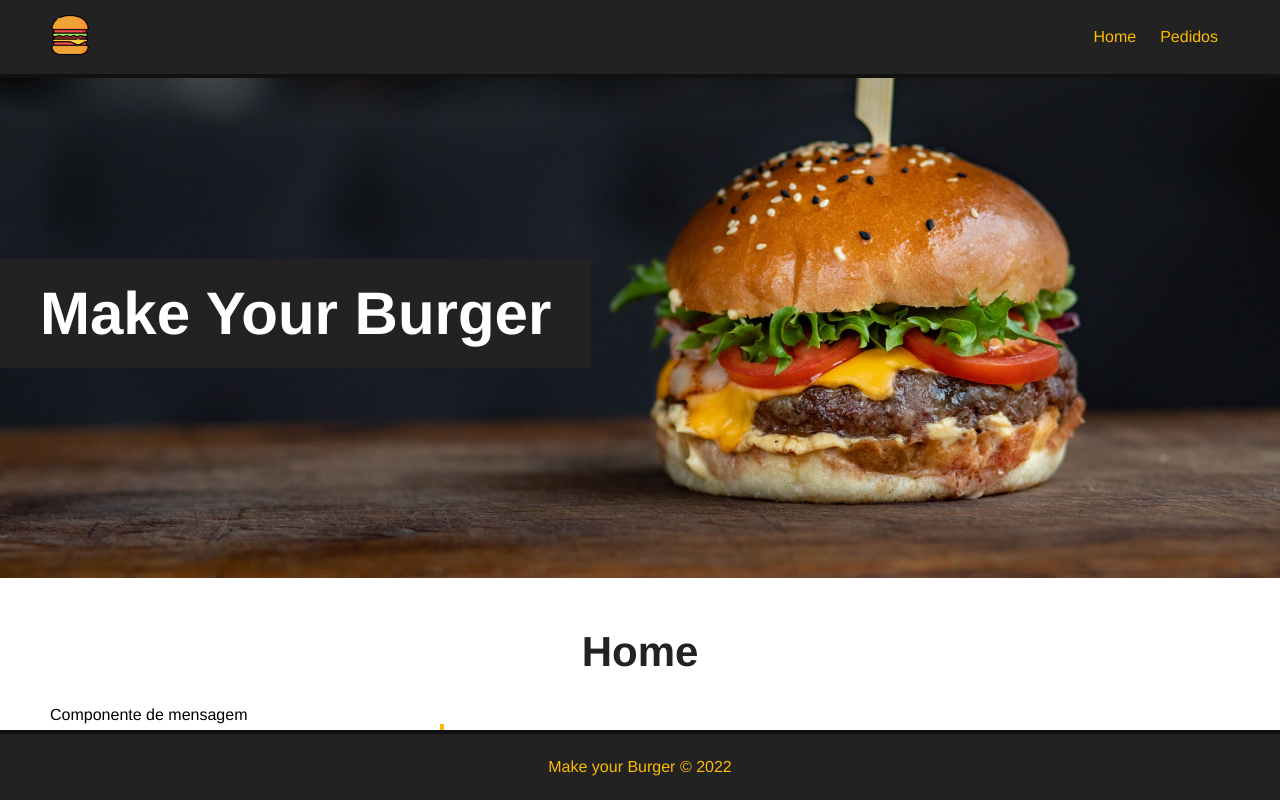
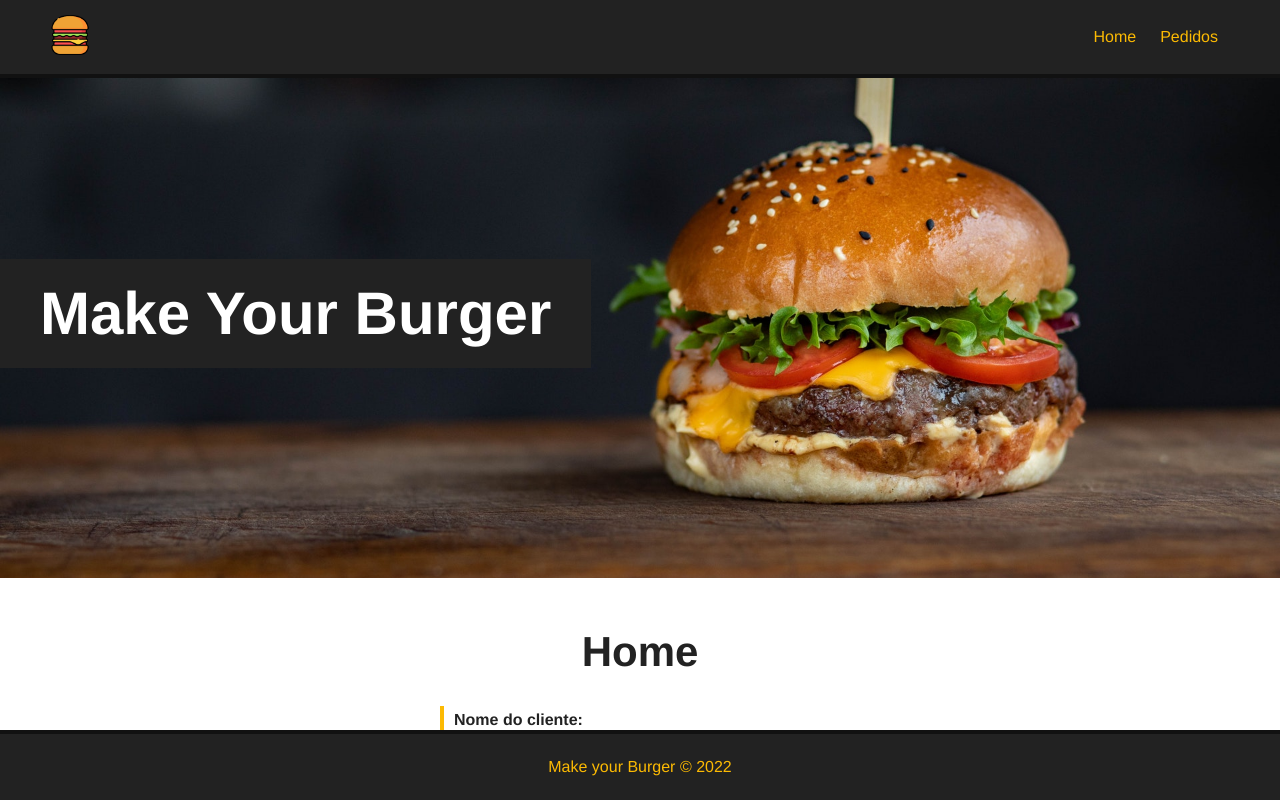
Before and after one commit to Matheussgsilva/burger-store, a Vue app: page / in a window 1280 px wide. Shown: the top 800 px of the page. Built offline with nearby package versions, Linux system fonts and the light colour scheme; data requests are answered from the project's data file.

Commit message:
Import Message in Burger form

```diff
--- a/src/components/BurgerForm.vue
+++ b/src/components/BurgerForm.vue
@@ -1,6 +1,6 @@
 <template>
     <div>
-        <p>Componente de mensagem</p>
+        <Message :msg='msg' v-show='msg'/>
         <div>
             <form id="burger-form" @submit="createBurger">
                 <div class="input-container">
@@ -36,8 +36,13 @@
     </div>
 </template>
 <script>
+    import Message from './Message.vue'
+
     export default {
         name: 'BuergerForm',
+        components: {
+            Message
+        },
         data() {
             return {
                 breadData: null,
@@ -79,6 +84,10 @@
                 })
 
                 const res = await req.json()
+
+                this.msg = `Pedido nº ${res.id} realizado com sucesso`
+
+                setTimeout(() => this.msg = "", 3000)
 
                 this.bread = ''
                 this.meat =''
```
